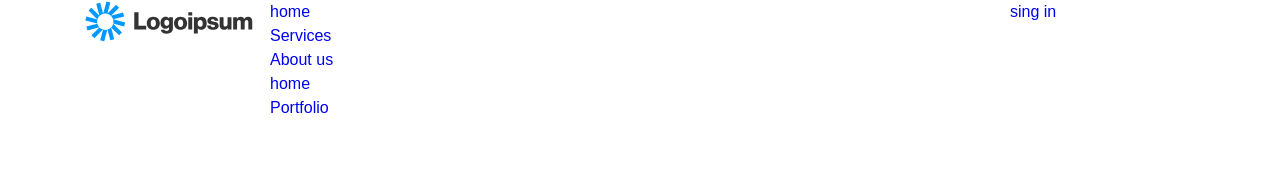
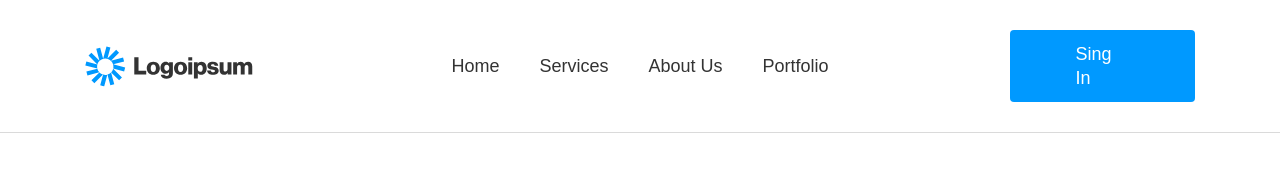
Before and after one commit to miltonahmed/portfolio-nahian, a plain HTML site: page index.html in a window 1280 px wide. Drawn offline with Linux system fonts and the light colour scheme; a web font is replaced by a local one.

Commit message:
Navbar Section Done

```diff
--- a/assets/sass/base/_common.scss
+++ b/assets/sass/base/_common.scss
@@ -50,3 +50,35 @@ body {
   font-size: 16px;
   line-height: 24px;
 }
+
+/// transition
+a {
+  transition: all linear 0.3s;
+  -webkit-transition: all linear 0.3s;
+  -moz-transition: all linear 0.3s;
+  -ms-transition: all linear 0.3s;
+  -o-transition: all linear 0.3s;
+}
+
+// common button
+
+.btn-primary {
+  border-radius: 4px;
+  -webkit-border-radius: 4px;
+  -moz-border-radius: 4px;
+  -ms-border-radius: 4px;
+  -o-border-radius: 4px;
+  color: $white-color;
+  font-size: 18px;
+  font-weight: 500;
+  text-transform: capitalize;
+
+  &.btn {
+    padding: 12px 65.5px;
+    background-color: $primary-color;
+    &:hover {
+      background-color: transparent;
+      color: $primary-color;
+    }
+  }
+}
--- a/assets/sass/base/_utilities.scss
+++ b/assets/sass/base/_utilities.scss
@@ -103,9 +103,23 @@ $case: lowercase, capitalize, uppercase;
   }
 }
 
-$list: left, center, right, justify;
-@each $i in $list {
-  .text-#{$i} {
-    text-align: $i;
+// Align
+$aligns: flex-start, flex-end, center, space-between, space-around, space-evenly;
+@each $align in $aligns {
+  .align-#{$align} {
+    align-content: $align;
   }
 }
+// items
+$items: flex-start, flex-end, center, baseline, stretch;
+@each $item in $items {
+  .align-#{$item} {
+    align-items: $item;
+  }
+}
+$align: left, center, right, justify;
+@each $align in $align {
+  .text-#{$align} {
+    text-align: $align;
+  }
+}
--- /dev/null
+++ b/assets/sass/layouts/_all.scss
@@ -0,0 +1 @@
+@import 'navbar';
--- /dev/null
+++ b/assets/sass/layouts/_navbar.scss
@@ -0,0 +1,21 @@
+#navbar {
+  padding: 30px 0;
+  border-bottom: 1px solid #dadada;
+  .navbar-menu {
+    display: flex;
+    justify-content: center;
+    align-items: center;
+    gap: 40px;
+    li {
+      a {
+        font-size: 18px;
+        font-weight: 400;
+        color: $heading-text-color;
+        text-transform: capitalize;
+        &:hover {
+          color: $primary-color;
+        }
+      }
+    }
+  }
+}
--- a/assets/sass/main.scss
+++ b/assets/sass/main.scss
@@ -1,2 +1,3 @@
 // base
 @import 'base/all';
+@import 'layouts/all';
--- a/index.html
+++ b/index.html
@@ -12,24 +12,26 @@
 
 
   <!-- ======== Navbar Section Start Now =======  -->
-  <nav class="navbar">
+  <nav id="navbar">
     <div class="container">
-      <div class="row">
-        <div class="col-lg-2">
+      <div class="row align-center">
+        <div class="col-xl-2">
           <div class="logo"><img src="assets/images/logo.svg" alt="Logo"></div>
         </div>
-        <div class="col-lg-8 d-flex justify-ce">
+        <div class="col-xl-8">
           <ul class="navbar-menu">
             <li><a href="#">home</a></li>
             <li><a href="#">Services</a></li>
             <li><a href="#">About us</a></li>
-            <li><a href="#">home</a></li>
             <li><a href="#">Portfolio</a></li>
           </ul>
         </div>
-        <div class="navbar-btn">
-          <a href="#">sing in</a>
+        <div class="col-xl-2">
+          <div class="navbar-btn">
+            <a class="btn btn-primary" href="#">sing in</a>
+          </div>
         </div>
+
 
       </div>
     </div>
```
Also changed, not shown: css/main.min.css, 1 other file.
